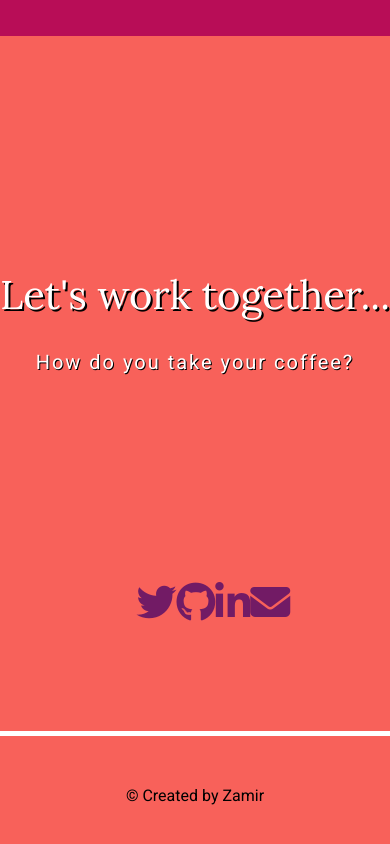
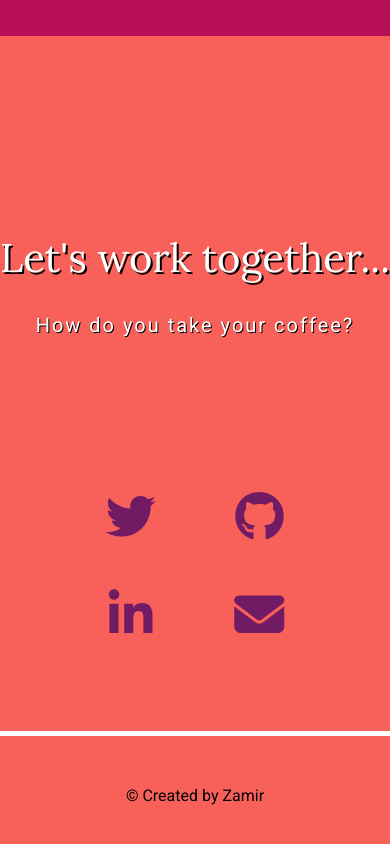
Before and after one commit to DeveLawyer/fcc-personal-portfolio, a plain HTML site: page index.html in a window 390 px wide. Shown: the part 3185-4029 px from the top of the page. Drawn offline with Linux system fonts and the light colour scheme.

Commit message:
Add media query

```diff
--- a/style.css
+++ b/style.css
@@ -196,3 +196,17 @@ footer {
   padding: 50px;
   text-align: center;
 }
+
+/* Media query */
+@media all and (max-width: 650px) {
+  .social-links {
+    flex-wrap: wrap;
+    width: 60%;
+  }
+
+  .social-links a {
+    font-size: 50px;
+    padding: 20px;
+    width: 45%;
+  }
+}
```
